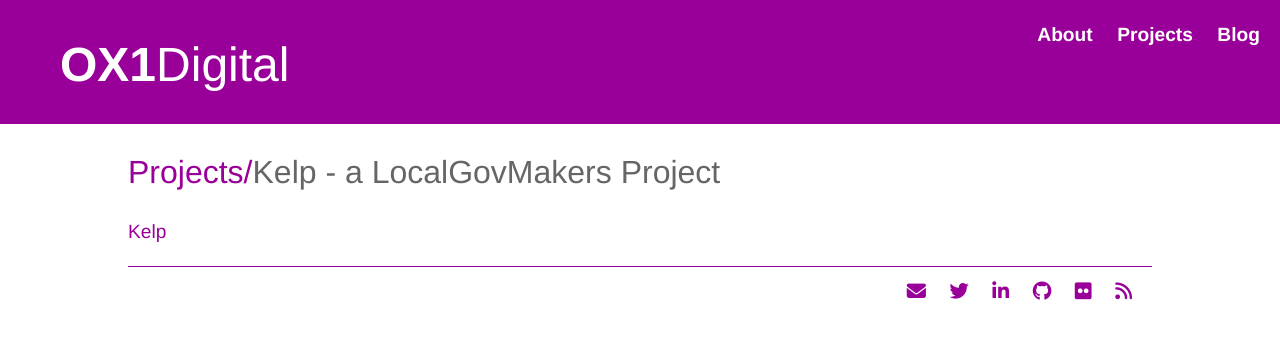
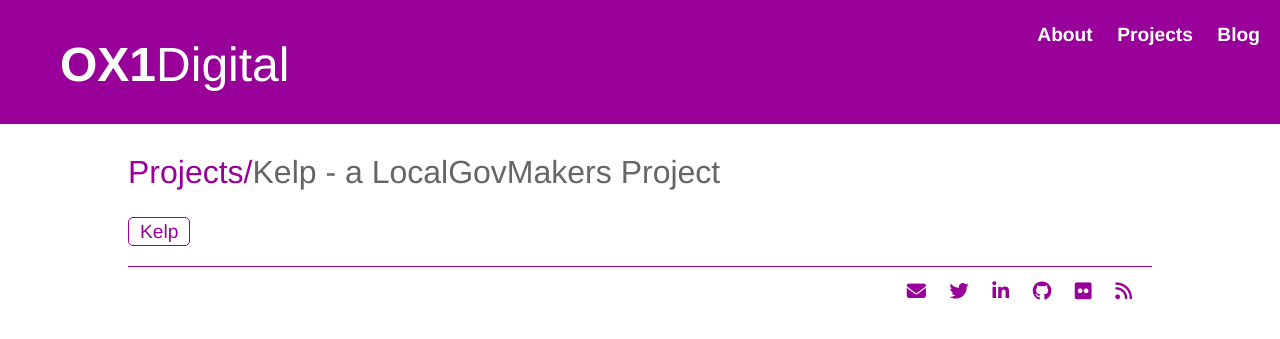
Before and after one commit to electronicdreamplant/electronicdreamplant.github.io, a Jekyll site: the page built from projects/kelp.html, in a window 1280 px wide. Shown: the top 339 px of the page. Built offline with Jekyll 4.4.1, drawn with Linux system fonts in a browser that asks for light colours; nearby versions of some CDN libraries.

Commit message:
Update kelp.html

```diff
--- a/projects/kelp.html
+++ b/projects/kelp.html
@@ -6,5 +6,5 @@ title: OX1Digital | Projects
 
   <h2><a href="index.html">Projects/</a>Kelp - a LocalGovMakers Project</h2>
 
-  <p><a href="http://localgov-kelp.herokuapp.com">Kelp</a></p>
+  <p><a class="button" href="http://localgov-kelp.herokuapp.com">Kelp</a></p>
   <p></p>
```
